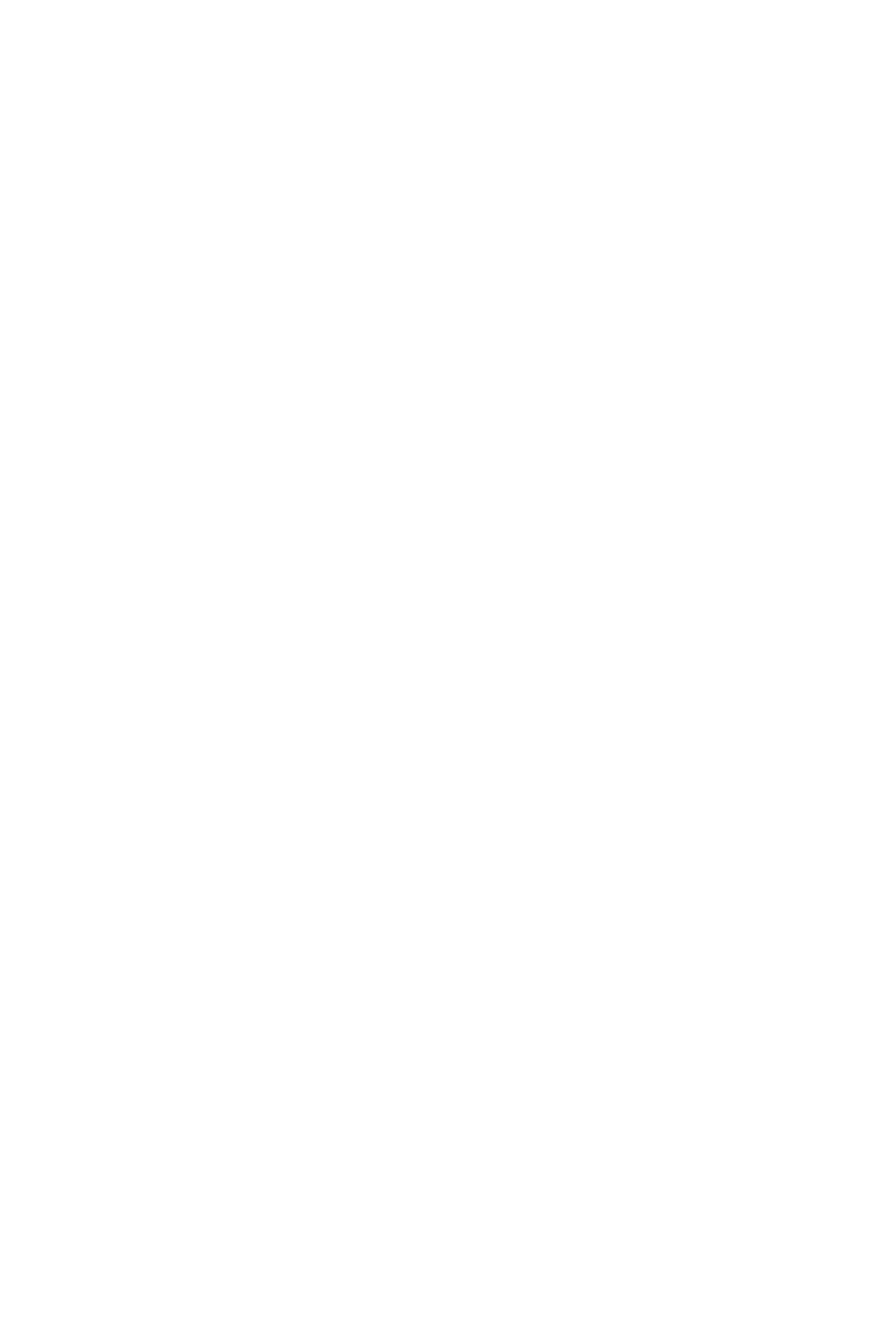
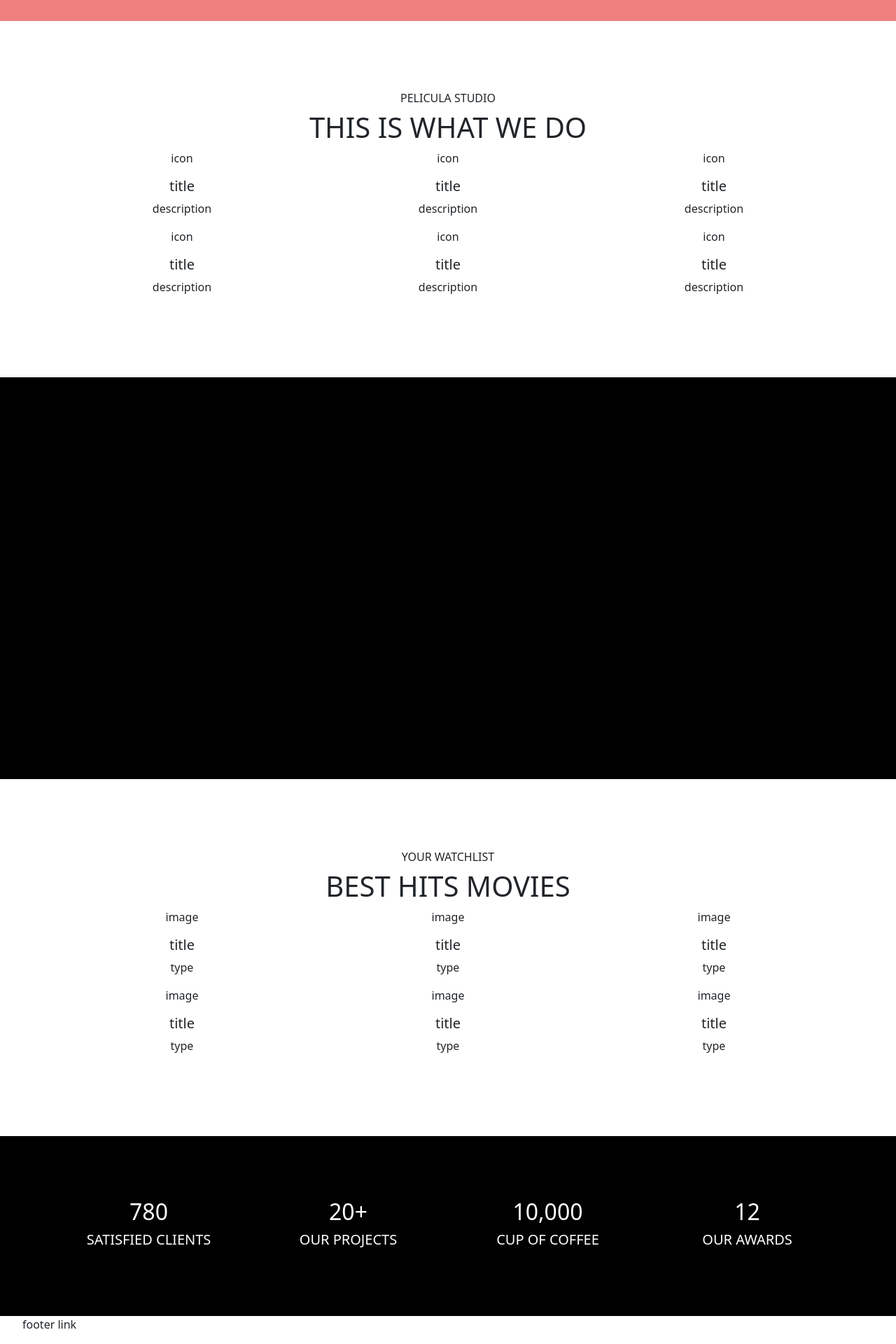
Before and after one commit to MattiaMessana/proj-html-vuejs, a Vue app: page / in a window 1280 px wide. Shown: the part 770-2690 px from the top of the page at 70% size. Before the commit the page ends 800 px from the top, so only its background shows below. Built offline with nearby package versions, Linux system fonts and the light colour scheme.

Commit message:
scheletro home pt.1

```diff
--- /dev/null
+++ b/src/components/BestHitsCard.vue
@@ -0,0 +1,19 @@
+<template>
+	<div>
+		<p>{{ card.image }}</p>
+		<h5>{{ card.title }}</h5>
+		<p>{{ card.type }}</p>
+	</div>
+</template>
+
+<script>
+	export default {
+		props: {
+			card: Object
+		}
+	}
+</script>
+
+<style lang="scss" scoped>
+
+</style>
--- /dev/null
+++ b/src/components/CounterNumberCard.vue
@@ -0,0 +1,18 @@
+<template>
+	<div>
+		<h2>{{ card.number }}</h2>
+		<h5>{{ card.title }}</h5>
+	</div>
+</template>
+
+<script>
+	export default {
+		props: {
+			card: Object,
+		}
+	}
+</script>
+
+<style lang="scss" scoped>
+
+</style>
--- a/src/components/MyHeader.vue
+++ b/src/components/MyHeader.vue
@@ -15,23 +15,26 @@
 					title: "Contacts",
 					routeName: "contacts",
 				},
-                ]
-            }
-        }
-    }
+			],
+		};
+	},
+};
 </script>
 
 <template>
+	<header>
 		<ul>
 			<li v-for="item in menu">
 				<router-link :to="{ name: item.routeName }" class="nav-link">
-                {{item.title}}
+					{{ item.title }}
 				</router-link>
 			</li>
 		</ul>
+	</header>
 </template>
 
 <style scoped lang="scss">
-
-
+header {
+    height: 80px;
+}
 </style>
--- /dev/null
+++ b/src/components/WhatWeDoCard.vue
@@ -0,0 +1,19 @@
+<template>
+	<div>
+		<p>{{ card.icon }}</p>
+		<h5>{{ card.title }}</h5>
+		<p>{{ card.description }}</p>
+	</div>
+</template>
+
+<script>
+	export default {
+		props:{
+			card: Object,
+		}
+	}
+</script>
+
+<style lang="scss" scoped>
+
+</style>
--- a/src/pages/MyHome.vue
+++ b/src/pages/MyHome.vue
@@ -1,17 +1,156 @@
+<template>
+	<main>
+		<section class="jumbotron">
+			<div class="container h-100 d-flex align-items-center">
+				<div>
+					<p class="">CINEMA STUDIO</p>
+					<h1 class="">DANCING WITH OF THE STARS</h1>
+					<button>READ MORE</button>
+				</div>
+			</div>
+		</section>
+		<section class="my-6">
+			<div class="container text-center">
+				<h6>PELICULA STUDIO</h6>
+				<h1>THIS IS WHAT WE DO</h1>
+				<div class="cards row">
+					<WhatWeDoCard class="col-4" v-for="card in whatWeDoCards" :card="card" />
+				</div>
+			</div>
+		</section>
+		<section class="about-us">
+			<div class="container"></div>
+		</section>
+		<section class="my-6">
+			<div class="container text-center">
+				<h6>YOUR WATCHLIST</h6>
+				<h1>BEST HITS MOVIES</h1>
+				<div class="cards row">
+					<BestHitsCard class="col-4" v-for="card in bestHits" :card="card" />
+				</div>
+			</div>
+		</section>
+		<section class="counter-number text-center py-6">
+			<div class="container">
+				<div class="row">
+					<CounterNumberCard class="col-3" v-for="card in counterNumbers" :card="card" />
+				</div>
+			</div>
+		</section>
+	</main>
+</template>
+
 <script>
-    export default {
+import WhatWeDoCard from "../components/WhatWeDoCard.vue";
+import BestHitsCard from "../components/BestHitsCard.vue";
+import CounterNumberCard from "../components/CounterNumberCard.vue";
 
-    };
+export default {
+	components: {
+		WhatWeDoCard,
+		BestHitsCard,
+		CounterNumberCard,
+	},
+	data() {
+		return {
+			whatWeDoCards: [
+				{
+					icon: "icon",
+					title: "title",
+					description: "description",
+				},
+				{
+					icon: "icon",
+					title: "title",
+					description: "description",
+				},
+				{
+					icon: "icon",
+					title: "title",
+					description: "description",
+				},
+				{
+					icon: "icon",
+					title: "title",
+					description: "description",
+				},
+				{
+					icon: "icon",
+					title: "title",
+					description: "description",
+				},
+				{
+					icon: "icon",
+					title: "title",
+					description: "description",
+				},
+			],
+			bestHits: [
+				{
+					image: "image",
+					title: "title",
+					type: "type",
+				},
+				{
+					image: "image",
+					title: "title",
+					type: "type",
+				},
+				{
+					image: "image",
+					title: "title",
+					type: "type",
+				},
+				{
+					image: "image",
+					title: "title",
+					type: "type",
+				},
+				{
+					image: "image",
+					title: "title",
+					type: "type",
+				},
+				{
+					image: "image",
+					title: "title",
+					type: "type",
+				},
+			],
+			counterNumbers: [
+				{
+					number: "780",
+					title: "SATISFIED CLIENTS",
+				},
+				{
+					number: "20+",
+					title: "OUR PROJECTS",
+				},
+				{
+					number: "10,000",
+					title: "CUP OF COFFEE",
+				},
+				{
+					number: "12",
+					title: "OUR AWARDS",
+				},
+			]
+		};
+	},
+};
 </script>
 
-<template>
-
-<h2>home</h2>
-
-</template>
-
-
-<style scoped lang="scss">
-
-
+<style lang="scss" scoped>
+.jumbotron {
+	height: calc(100vh - 80px);
+	background-color: lightcoral;
+}
+.about-us {
+	min-height: 574px;
+	background-color: black;
+}
+.counter-number {
+	background-color: #000;
+	color: white;
+}
 </style>
--- a/src/style/general.scss
+++ b/src/style/general.scss
@@ -1,2 +1,7 @@
 @import "@fortawesome/fontawesome-free/css/all.css";
 @import "bootstrap/scss/bootstrap";
+@import "utility.scss";
+
+ul, li {
+	list-style: none;
+}
--- /dev/null
+++ b/src/style/utility.scss
@@ -0,0 +1,8 @@
+.my-6 {
+	margin-top: 7.9%;
+	margin-bottom: 7.9%;
+}
+.py-6 {
+	padding-top: 7%;
+	padding-bottom: 7%;
+}
```
Lines whose indentation alone changed are shown as unchanged.
